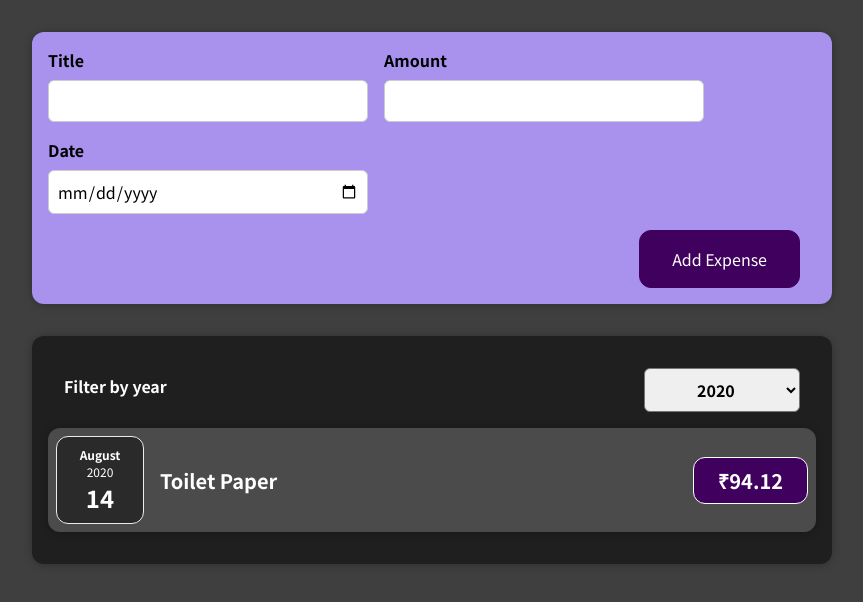
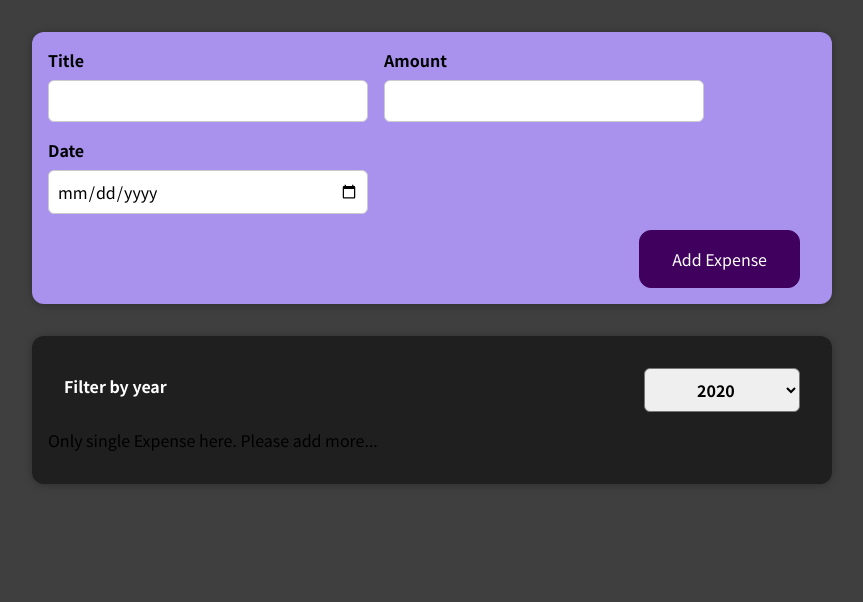
Before and after one commit to rintha/react-starting-project, a React (Create React App) app in the folder 01-starting-setup/01-starting-setup/: page / in a window 1280 px wide. Shown: the top 602 px of the page, without its empty margins (208-1071 px from the left). Built offline with nearby package versions, Linux system fonts and the light colour scheme.

Commit message:
conditional

```diff
--- a/01-starting-setup/01-starting-setup/src/components/Expenses/Expenses.js
+++ b/01-starting-setup/01-starting-setup/src/components/Expenses/Expenses.js
@@ -8,13 +8,29 @@
 const Expenses = (props) => {
   const [filteredYear, setFilteredYear] = useState('2020');
 
-  const filterChangeHandler = selectedYear => {
+  const filterChangeHandler = (selectedYear) => {
     setFilteredYear(selectedYear);
   };
 
-  const filteredExpenses = props.items.filter(expense => {
+  const filteredExpenses = props.items.filter((expense) => {
     return expense.date.getFullYear().toString() === filteredYear;
   });
+
+  let expensesContent = <p>No expenses found.</p>;
+
+  if (filteredExpenses.length === 1) {
+    expensesContent = <p>Only single Expense here. Please add more...</p>;
+  }
+  if (filteredExpenses.length > 1) {
+    expensesContent = filteredExpenses.map((expense) => (
+      <ExpenseItem
+        key={expense.id}
+        title={expense.title}
+        amount={expense.amount}
+        date={expense.date}
+      />
+    ));
+  }
 
   return (
     <div>
@@ -23,15 +39,7 @@
           selected={filteredYear}
           onChangeFilter={filterChangeHandler}
         />
-        {filteredExpenses.map((expense =>
-          <ExpenseItem
-            key={expense.id}
-            title={expense.title}
-            amount={expense.amount}
-            date={expense.date}
-          />
-        ))}
-
+        {expensesContent}
       </Card>
     </div>
   );
```
